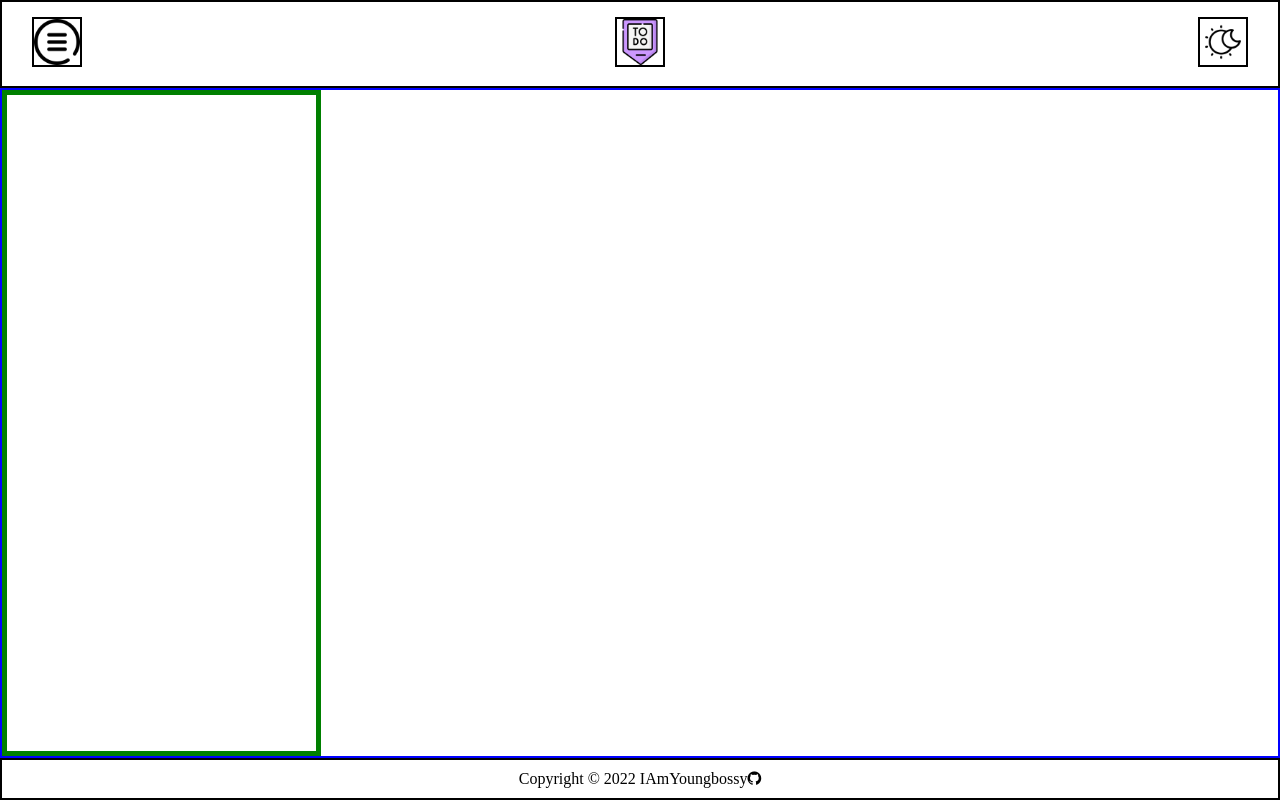
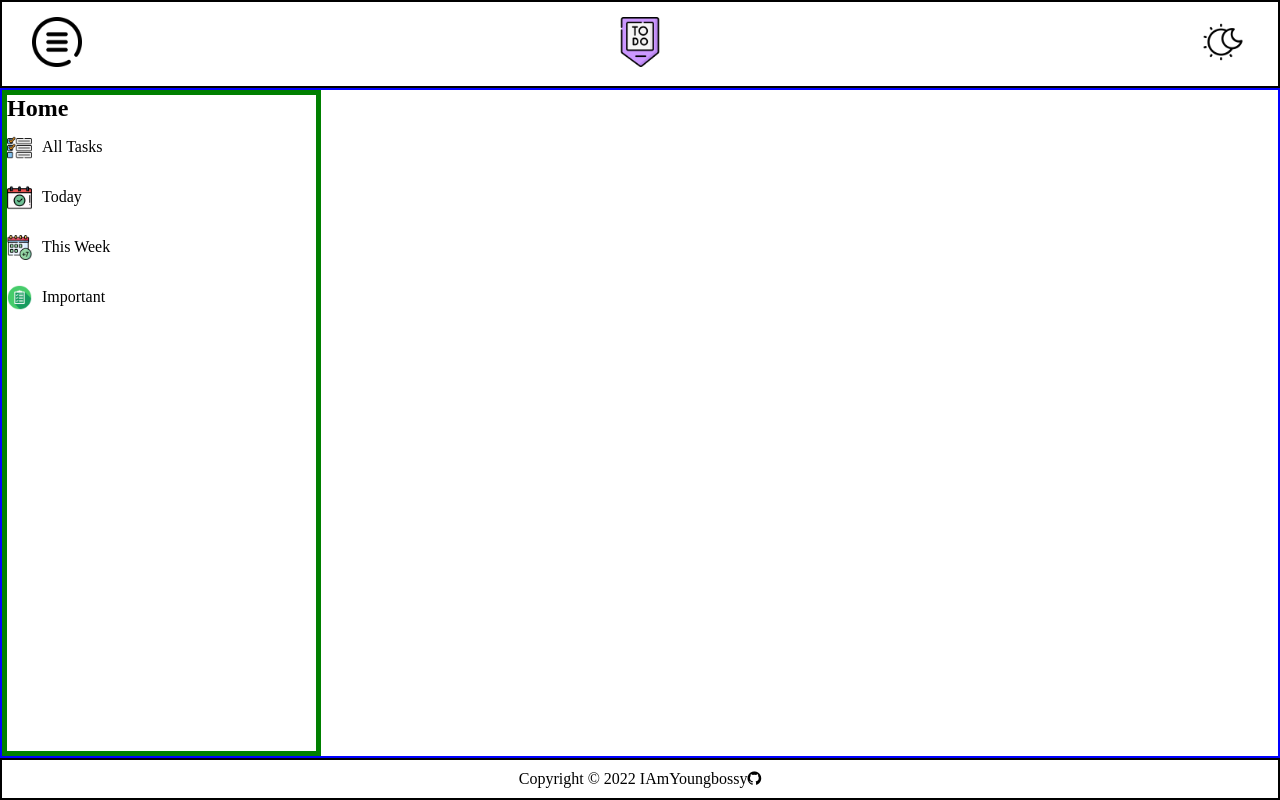
Before and after one commit to IAmYoungbossy/todo-list, a website built with webpack: page dist/index.html in a window 1280 px wide. Built offline with nearby package versions, Linux system fonts and the light colour scheme.

Commit message:
Add icon to home navigation list

```diff
--- a/src/index.js
+++ b/src/index.js
@@ -2,6 +2,10 @@ import './style.css';
 import Menu from './icons/menuIcon.png';
 import ToDoLogo from './icons/to-do.png';
 import Theme from './icons/theme.png';
+import AllTasks from './icons/planning.png';
+import Today from './icons/calendar.png';
+import ThisWeek from './icons/next-week.png';
+import Important from './icons/checklist.png';
 
 function createHeader(){
   const body = document.querySelector('body');
@@ -48,6 +52,51 @@ function CreateMain(){
 }
 CreateMain();
 
+function createNavContent(){
+  const nav = document.querySelector('.nav');
+  const home = document.createElement('div');
+  home.classList.add('home');
+  const project = document.createElement('div');
+  project.classList.add('project');
+  nav.appendChild(home);
+  nav.appendChild(project);
+
+  const navHeader = document.createElement('h2');
+  const unorderedList = document.createElement('ul');
+  const allTasks = document.createElement('li');
+  const today = document.createElement('li');
+  const thisWeek = document.createElement('li');
+  const important = document.createElement('li');
+
+  const myAllTasks = new Image();
+  myAllTasks.src = AllTasks;
+  allTasks.appendChild(myAllTasks);
+  const myToday = new Image();
+  myToday.src = Today;
+  today.appendChild(myToday);
+  const myThisWeek = new Image();
+  myThisWeek.src = ThisWeek;
+  thisWeek.appendChild(myThisWeek);
+  const  myImportant = new Image();
+  myImportant.src = Important;
+  important.appendChild(myImportant);
+
+  unorderedList.appendChild(allTasks);
+  unorderedList.appendChild(today);
+  unorderedList.appendChild(thisWeek);
+  unorderedList.appendChild(important);
+  home.appendChild(navHeader);
+  home.appendChild(unorderedList);
+
+  navHeader.textContent = 'Home';
+  allTasks.append('All Tasks');
+  today.append('Today');
+  thisWeek.append('This Week');
+  important.append('Important');
+
+}
+createNavContent();
+
 function createfooter(){
   const body = document.querySelector('body');
   const footer = document.createElement('footer');
--- a/src/style.css
+++ b/src/style.css
@@ -11,7 +11,6 @@
   flex-direction: column;
   height: 100vh;
   position: relative;
-
 }
 header {
   display: flex;
@@ -22,7 +21,6 @@
   border: 2px solid black;
 }
 img {
-  border: 2px solid black;
   width: 50px;
   height: 50px;
 }
@@ -37,8 +35,19 @@
 }
 footer {
   border: 2px solid black;
-  height:var(--footer-height);
+  height: var(--footer-height);
   margin-top: auto;
   text-align: center;
   padding: 10px;
 }
+li {
+  list-style-type: none;
+  display: flex;
+  align-items: center;
+  line-height: 50px;
+}
+li > img {
+  width: 25px;
+  height: 25px;
+  margin-right: 10px;
+}
```
Also changed, not shown: dist/005779003dffa7a1befd.png (added), dist/6665dd233091835ebc73.png (added), dist/b031c13da29f753d0333.png (added), dist/bundle.js, dist/d46a526f9c3f07e9ca6f.png (added).
